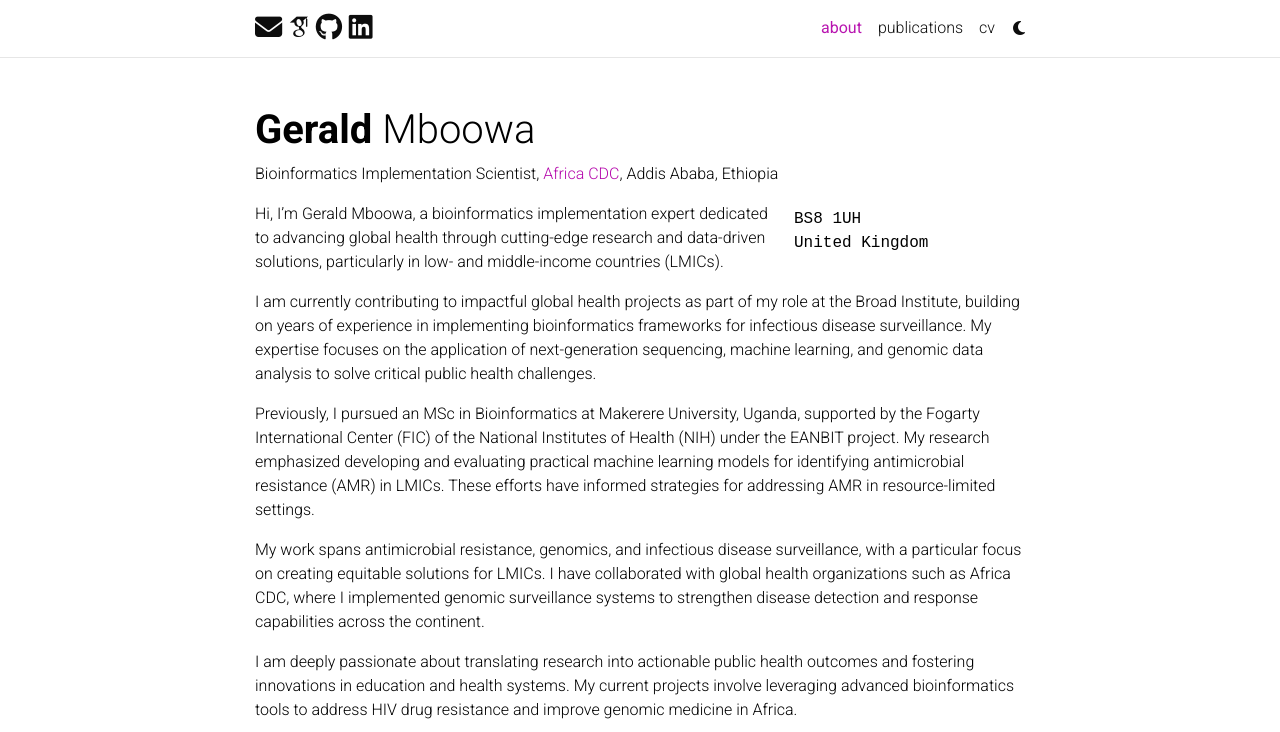
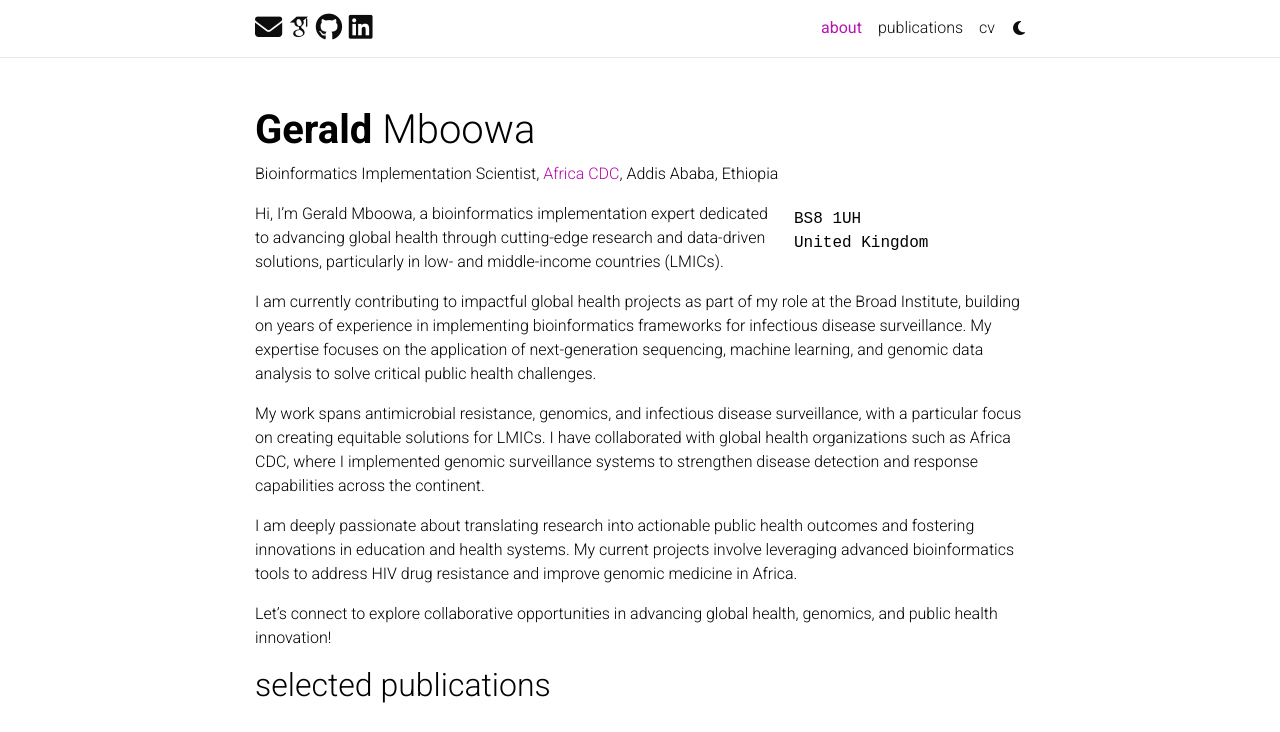
Before and after one commit to mikensubuga/mikensubuga.github.io, a Jekyll site: the page built from _pages/about.md, in a window 1280 px wide and 1238 px high, cut to the strip 0-732 px from the top of the window. Built offline with Jekyll 4.4.1, drawn with Linux system fonts in a browser that asks for light colours; some web fonts are replaced; comment, search, counter and statistics services are not loaded; a style sheet for code colours, icons or effects is not loaded.

Commit message:
Update about.md

```diff
--- a/_pages/about.md
+++ b/_pages/about.md
@@ -23,8 +23,6 @@
 
 I am currently contributing to impactful global health projects as part of my role at the Broad Institute, building on years of experience in implementing bioinformatics frameworks for infectious disease surveillance. My expertise focuses on the application of next-generation sequencing, machine learning, and genomic data analysis to solve critical public health challenges.
 
-Previously, I pursued an MSc in Bioinformatics at Makerere University, Uganda, supported by the Fogarty International Center (FIC) of the National Institutes of Health (NIH) under the EANBIT project. My research emphasized developing and evaluating practical machine learning models for identifying antimicrobial resistance (AMR) in LMICs. These efforts have informed strategies for addressing AMR in resource-limited settings.
-
 My work spans antimicrobial resistance, genomics, and infectious disease surveillance, with a particular focus on creating equitable solutions for LMICs. I have collaborated with global health organizations such as Africa CDC, where I implemented genomic surveillance systems to strengthen disease detection and response capabilities across the continent.
 
 I am deeply passionate about translating research into actionable public health outcomes and fostering innovations in education and health systems. My current projects involve leveraging advanced bioinformatics tools to address HIV drug resistance and improve genomic medicine in Africa.
```
